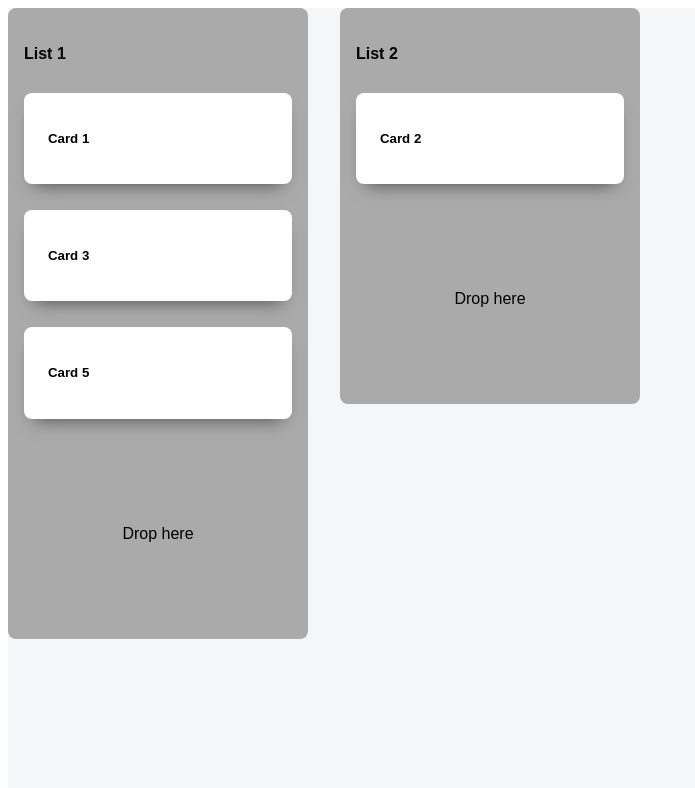
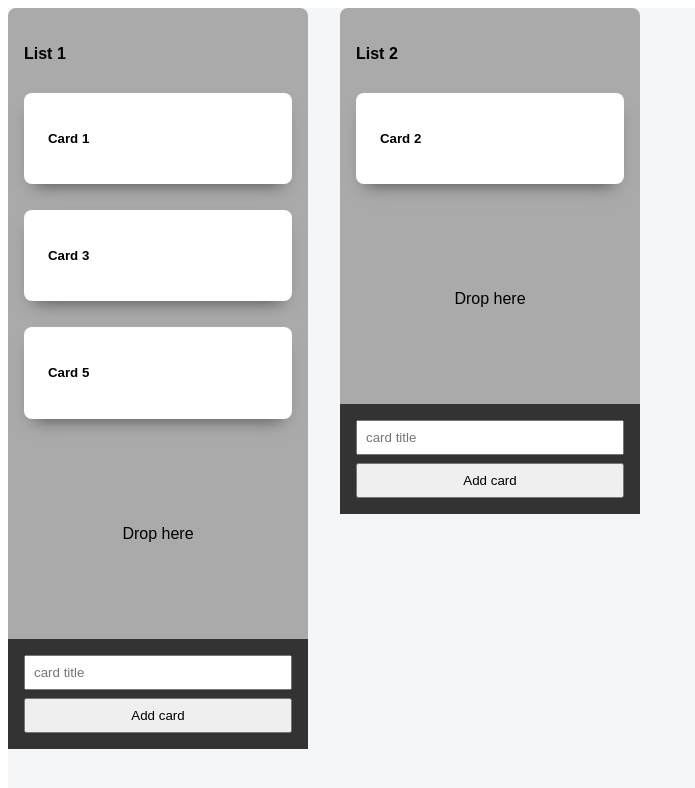
Before and after one commit to INNOVATIVEGAMER/kanban-board-sample, a React (Vite) app: page / in a window 1280 px wide. Shown: the top 788 px of the page, without its empty margins (0-695 px from the left). Built offline with nearby package versions, Linux system fonts and the light colour scheme.

Commit message:
Added card add func

```diff
--- a/src/components/Board/List.module.scss
+++ b/src/components/Board/List.module.scss
@@ -4,7 +4,7 @@
   grid-gap: 0.5rem;
   padding: 1rem;
   background-color: #aaa;
-  border-radius: 8px;
+  border-radius: 8px 8px 0 0;
 
   .content {
     display: flex;
--- a/src/components/Kanban/Kanban.module.scss
+++ b/src/components/Kanban/Kanban.module.scss
@@ -7,4 +7,25 @@
 
   background-color: #f5f6f8;
   height: 100vh;
+
+  .add {
+    background-color: #333;
+    padding: 1rem;
+    display: flex;
+    flex-direction: column;
+    gap: 0.5rem;
+
+    input {
+      padding: 0.5rem;
+    }
+
+    button {
+      padding: 0.5rem;
+
+      &:hover {
+        cursor: pointer;
+        filter: brightness(80%);
+      }
+    }
+  }
 }
--- a/src/components/Kanban/Kanban.tsx
+++ b/src/components/Kanban/Kanban.tsx
@@ -1,4 +1,4 @@
-import { useState } from "react";
+import { FormEvent, useState } from "react";
 import List from "../Board/List";
 import { card, list, listIDs } from "../types";
 import styles from "./Kanban.module.scss";
@@ -50,6 +50,43 @@ const initialData: data = {
 
 const Kanban = () => {
   const [data, setData] = useState(initialData);
+
+  const handleAddCard = (e: FormEvent<HTMLFormElement>) => {
+    e.preventDefault();
+
+    const formData = new FormData(e.currentTarget);
+    const cardTitle = formData.get("cardTitle")?.toString().trim();
+    const currentListId = e.currentTarget.id as listIDs;
+    if (!cardTitle) return;
+
+    const newListOrderValueMax = data[currentListId]
+      .map((item) => item.order)
+      .reduce((maxValue, a) => Math.max(maxValue, a), 0);
+    const cardInfo: card = {
+      id: "abc" + cardTitle,
+      listID: currentListId,
+      title: cardTitle,
+      order: newListOrderValueMax + 1,
+    };
+
+    const addedList = [
+      ...data[currentListId],
+      {
+        ...cardInfo,
+        order: newListOrderValueMax + 1,
+      },
+    ]
+      .sort((a, b) => a.order - b.order)
+      .map((item, i) => {
+        return { ...item, order: i + 1 };
+      });
+
+    setData((d) => {
+      return { ...d, [currentListId]: addedList };
+    });
+
+    e.currentTarget.reset();
+  };
 
   const cardChangeHandler = (
     cardInfo: card,
@@ -125,6 +162,16 @@ const Kanban = () => {
             listID={l.listID}
             cardChangeHandler={cardChangeHandler}
           />
+
+          <form className={styles.add} onSubmit={handleAddCard} id={l.listID}>
+            <input
+              type="text"
+              id="cardTitle"
+              name="cardTitle"
+              placeholder="card title"
+            />
+            <button type="submit">Add card</button>
+          </form>
         </div>
       ))}
     </div>
```
